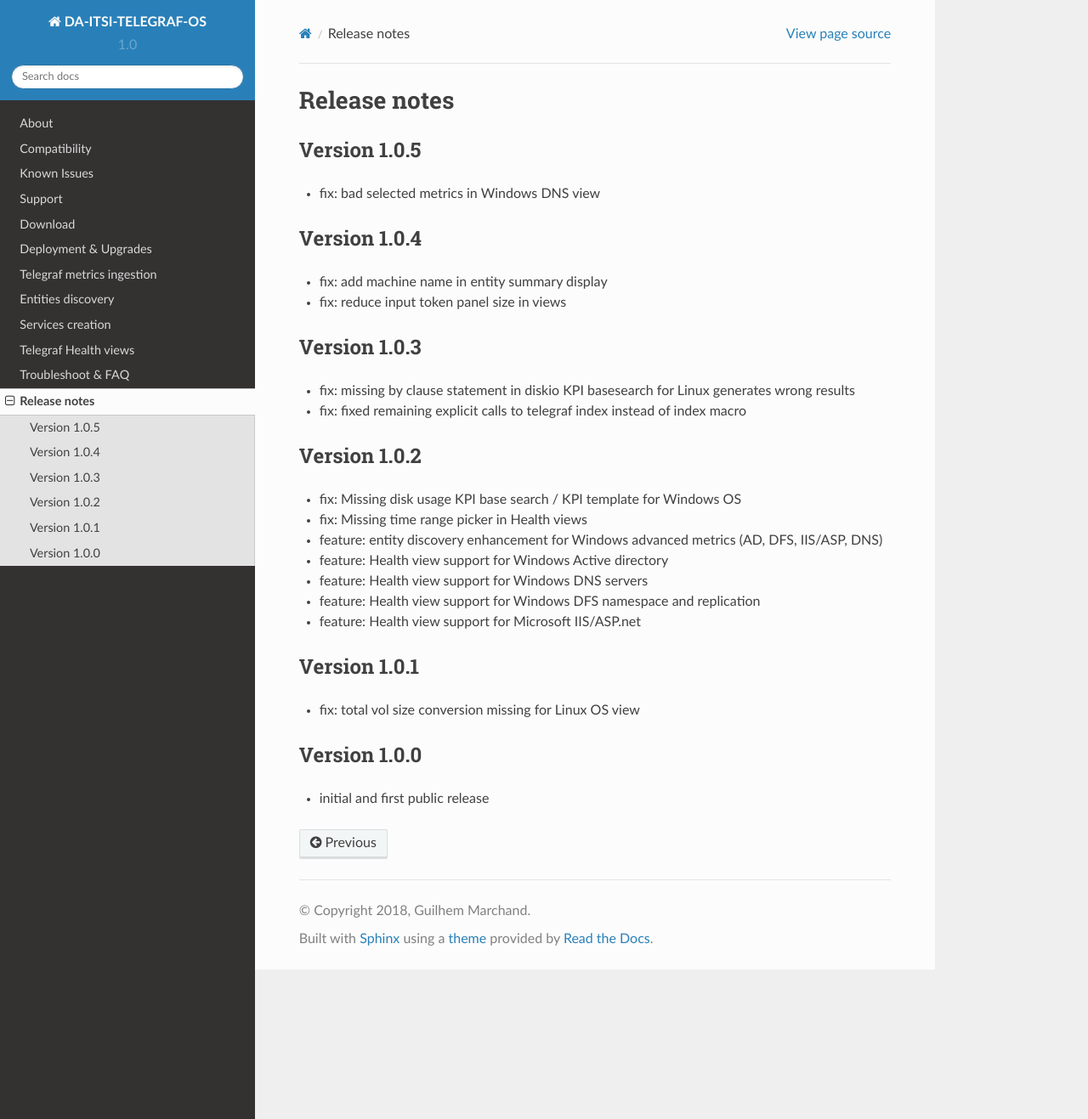
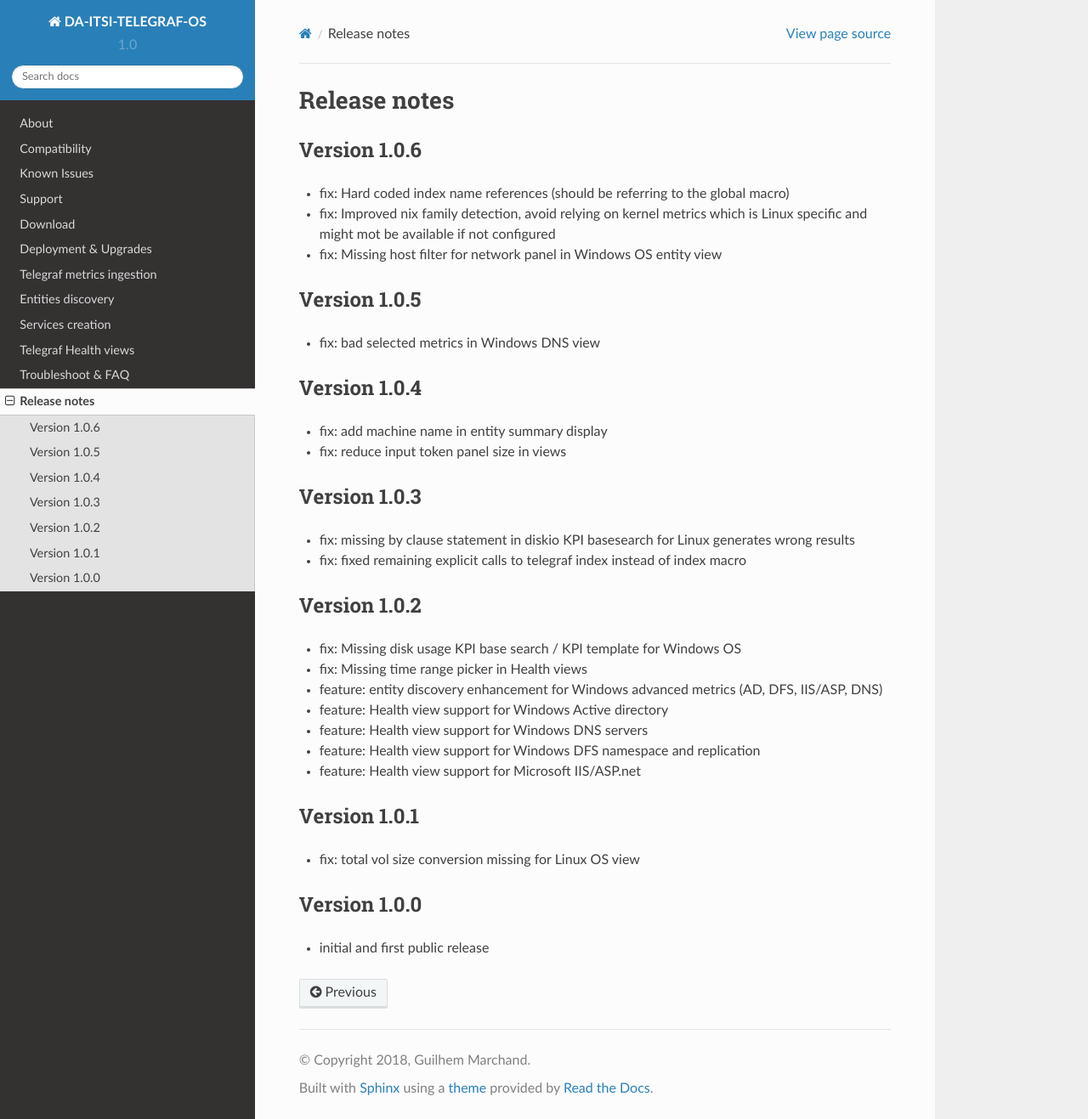
Before and after one commit to guilhemmarchand/DA-ITSI-TELEGRAF-OS, a Sphinx documentation site: the page built from docs/releasenotes.rst, in a window 1280 px wide and 1317 px high. Shown: the whole window at 85% size. Built offline with Sphinx 7.4.7 and the Read the Docs theme 2.0.0, drawn with Linux system fonts in a browser that asks for light colours.

Commit message:
Version 1.0.6
- fix: Hard coded index name references (should be referring to the global macro)
- fix: Improved nix family detection, avoid relying on kernel metrics which is Linux specific and might mot be available if not configured
- fix: Missing host filter for network panel in Windows OS entity view

```diff
--- a/docs/releasenotes.rst
+++ b/docs/releasenotes.rst
@@ -1,5 +1,12 @@
 Release notes
 #############
+
+Version 1.0.6
+=============
+
+- fix: Hard coded index name references (should be referring to the global macro)
+- fix: Improved nix family detection, avoid relying on kernel metrics which is Linux specific and might mot be available if not configured
+- fix: Missing host filter for network panel in Windows OS entity view
 
 Version 1.0.5
 =============
```
Also changed, not shown: 9 other files.
